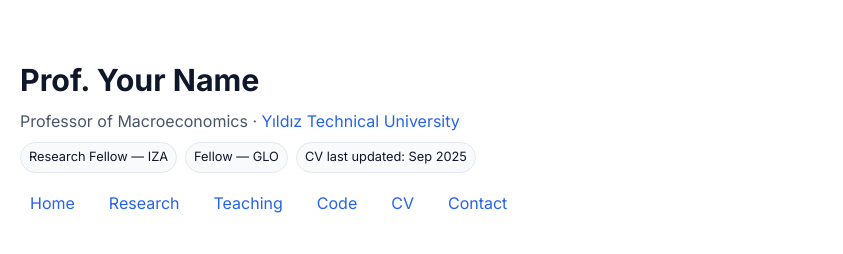
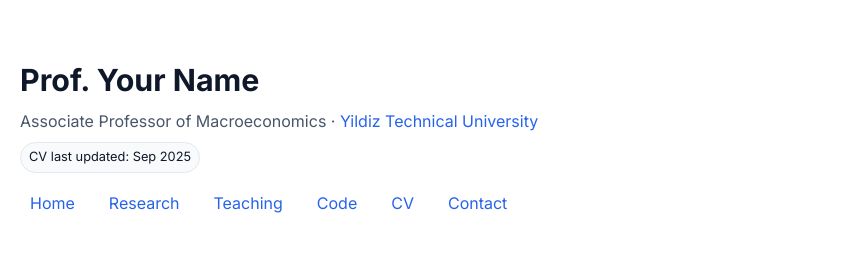
Before and after one commit to ttolgaaksoy/ttolgaaksoy.github.io, a plain HTML site: page index.html in a window 1280 px wide. Shown: the top 254 px of the page, 284-1127 px from the left. Drawn offline with Linux system fonts and the light colour scheme.

Commit message:
Update index.html

```diff
--- a/index.html
+++ b/index.html
@@ -3,8 +3,8 @@
 <head>
   <meta charset="utf-8" />
   <meta name="viewport" content="width=device-width, initial-scale=1" />
-  <title>Prof. Your Name — Economist</title>
-  <meta name="description" content="Academic homepage of Prof. Your Name. Research, teaching, code, and CV." />
+  <title>Tolga Aksoy — Economist</title>
+  <meta name="description" content="Academic homepage of Tolga Aksoy. Research, teaching, code, and CV." />
   <link rel="preconnect" href="https://fonts.gstatic.com" crossorigin>
   <link href="https://fonts.googleapis.com/css2?family=Inter:wght@300;400;500;600;700&display=swap" rel="stylesheet">
   <style>
@@ -49,10 +49,10 @@
       <img class="avatar" src="https://avatars.githubusercontent.com/u/0?v=4" alt="Your portrait placeholder" />
       <div class="title">
         <h1>Prof. Your Name</h1>
-        <div class="role">Professor of Macroeconomics · <a href="#">Yıldız Technical University</a></div>
+        <div class="role">Associate Professor of Macroeconomics · <a href="#">Yildiz Technical University</a></div>
         <div class="badges">
-          <span class="badge">Research Fellow — IZA</span>
-          <span class="badge">Fellow — GLO</span>
+         <!-- <span class="badge">Research Fellow — IZA</span> -->
+         <!-- <span class="badge">Fellow — GLO</span> -->
           <span class="badge">CV last updated: <time datetime="2025-09-01">Sep 2025</time></span>
         </div>
         <nav>
```
